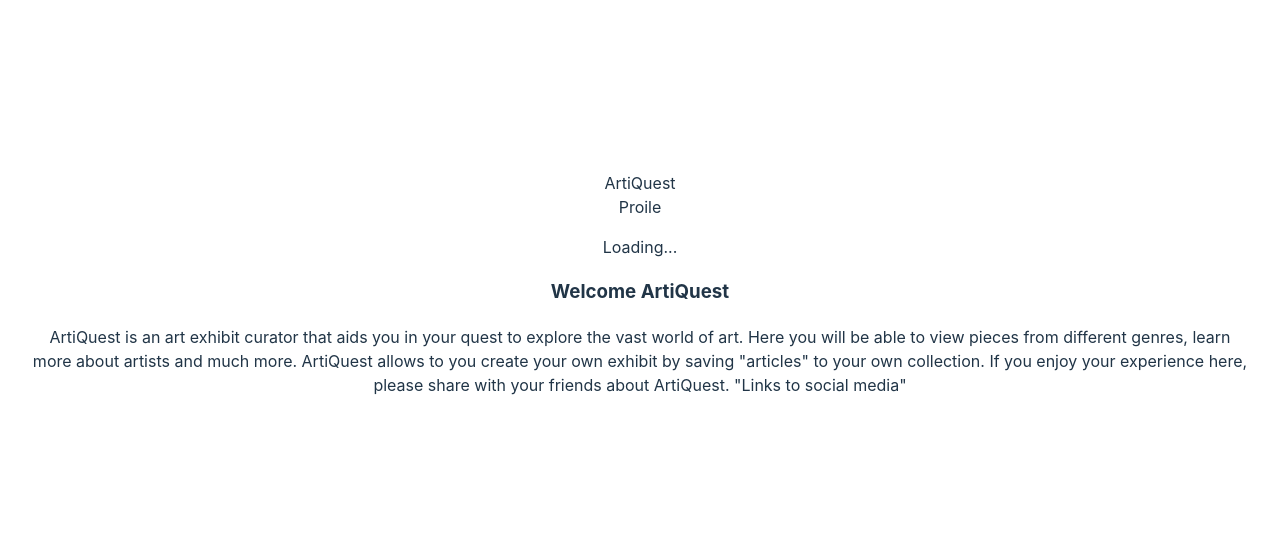
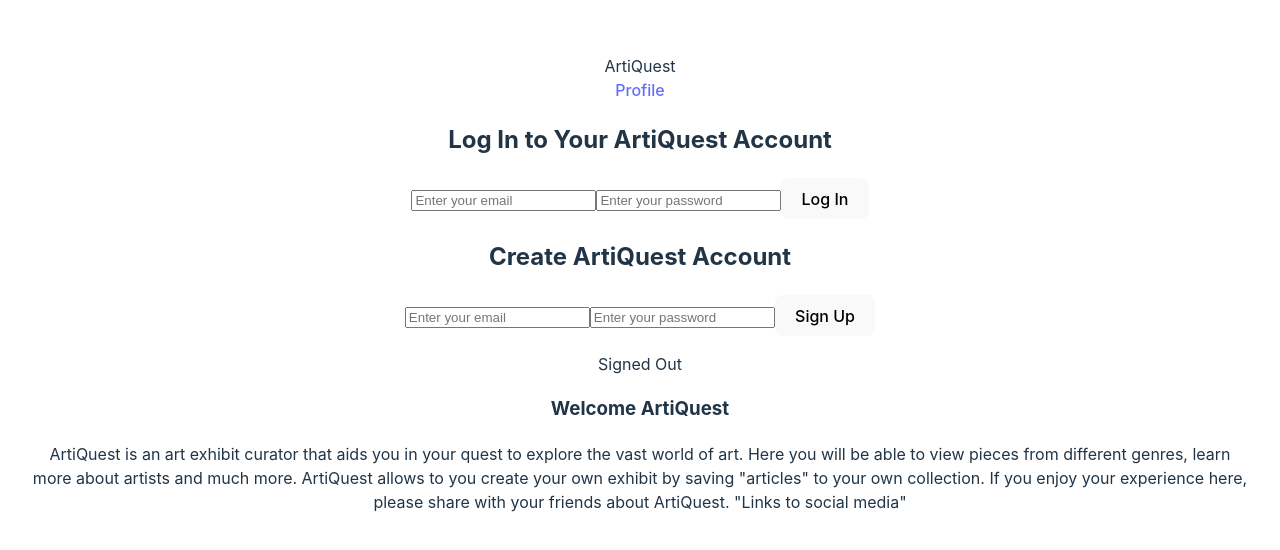
Before and after one commit to EmoryBrock/ArtExhibitCurator, a React (Vite) app: page / in a window 1280 px wide. Shown: the part 108-658 px from the top of the page. Built offline with nearby package versions, Linux system fonts and the light colour scheme; no server answers.

Commit message:
created sign in, sign up compenents with AuthDetails obj with firebase backend

```diff
--- a/package.json
+++ b/package.json
@@ -10,6 +10,7 @@
     "preview": "vite preview"
   },
   "dependencies": {
+    "firebase": "^10.12.2",
     "react": "^18.2.0",
     "react-axios": "^2.0.6",
     "react-dom": "^18.2.0"
--- a/src/App.jsx
+++ b/src/App.jsx
@@ -4,21 +4,26 @@ import Hero from './components/Hero'
 import About from './components/About'
 import Results from './components/Results'
 import ArtworkListCard from './components/ArtworkListCard'
+import SignIn from './components/auth/SignIn'
+import NewUserRegister from './components/auth/NewUserRegister'
+import AuthDetails from './components/AuthDetails'
 
 
-function App() {
-
+ function App() {
   return (
     <>
       <Header />
       <main>
-      <Hero />
+      {/* <Hero /> */}
       {/* <ArtworkListCard /> */}
       {/* <Results /> */}
+      <SignIn />
+      <NewUserRegister />
+      <AuthDetails />
       <About />
       </main>
     </>
   )
-}
+ }
 
 export default App
--- /dev/null
+++ b/src/components/AuthDetails.jsx
@@ -0,0 +1,38 @@
+import React, { useEffect, useState } from 'react';
+import { auth } from '../firebase';
+import { onAuthStateChanged, signOut } from 'firebase/auth';
+
+export default function AuthDetails() {
+  const [authUser, setAuthUser] = useState(null);
+
+  useEffect(() => {
+    const unsubscribe = onAuthStateChanged(auth, (user) => {
+      setAuthUser(user ? user : null);
+    });
+
+    return () => {
+      unsubscribe();
+    };
+  }, []);
+
+  const userSignOut = () => {
+    signOut(auth)
+      .then(() => {
+        console.log("Logout successful");
+      })
+      .catch((error) => console.log(error));
+  };
+
+  return (
+    <div>
+      {authUser ? (
+        <>
+          <p>{`Signed In as ${authUser.email}`}</p>
+          <button onClick={userSignOut}>Sign Out</button>
+        </>
+      ) : (
+        <p>Signed Out</p>
+      )}
+    </div>
+  );
+}
--- a/src/components/Header.jsx
+++ b/src/components/Header.jsx
@@ -2,6 +2,6 @@ import React from 'react'
 
 export default function Header() {
   return (
-    <><div>ArtiQuest</div><div>Proile</div></>
+    <><div>ArtiQuest</div><div><a href="#" id="login-link">Profile</a></div></>
   )
 }
--- /dev/null
+++ b/src/components/auth/NewUserRegister.jsx
@@ -0,0 +1,36 @@
+import React, { useState } from "react";
+import { auth } from '../../firebase'
+import { createUserWithEmailAndPassword } from "firebase/auth";
+
+export default function NewUserRegister() {
+  const [email, setEmail] = useState("");
+    const [password, setPassword] = useState("");
+
+    const newUserAccount = (e) => {
+      e.preventDefault()
+      createUserWithEmailAndPassword(auth,email,password)
+      .then((userCredential) => {
+        console.log(userCredential)
+      }).catch( error => {
+        console.log(error)
+      })
+    }
+// Add error catch for emails, blank email input
+// strong password prompt 6 chars, 1 number, 1 special character
+  return (
+    <div className="sign-up--container">
+      <form onSubmit={newUserAccount}>
+        <h2>Create ArtiQuest Account</h2>
+        <input type="email" placeholder="Enter your email"
+          value={email}
+          onChange={(e) => setEmail(e.target.value)}>
+        </input>
+        <input type="password" placeholder="Enter your password"
+          value={password}
+          onChange={(e) => setPassword(e.target.value)}>
+        </input>
+        <button type='submit'>Sign Up</button>
+      </form>
+    </div>
+  );
+}
--- /dev/null
+++ b/src/components/auth/SignIn.jsx
@@ -0,0 +1,35 @@
+import React, { useState } from "react";
+import { auth } from '../../firebase'
+import { signInWithEmailAndPassword } from "firebase/auth";
+
+export default function SingIn() {
+  const [email, setEmail] = useState("");
+    const [password, setPassword] = useState("");
+
+    const signIn = (e) => {
+      e.preventDefault()
+      signInWithEmailAndPassword(auth,email,password)
+      .then((userCredential) => {
+        console.log(userCredential)
+      }).catch( error => {
+        console.log(error)
+      })
+    }
+// Add error catch for emails, blank email,
+  return (
+    <div className="sign-in--container">
+      <form onSubmit={signIn}>
+        <h2>Log In to Your ArtiQuest Account</h2>
+        <input type="email" placeholder="Enter your email"
+          value={email}
+          onChange={(e) => setEmail(e.target.value)}>
+        </input>
+        <input type="password" placeholder="Enter your password"
+          value={password}
+          onChange={(e) => setPassword(e.target.value)}>
+        </input>
+        <button type='submit'>Log In</button>
+      </form>
+    </div>
+  );
+}
--- /dev/null
+++ b/src/firebase.js
@@ -0,0 +1,22 @@
+// Import the functions you need from the SDKs you need
+import { initializeApp } from "firebase/app";
+import { getAuth } from "firebase/auth"
+
+// TODO: Add SDKs for Firebase products that you want to use
+// https://firebase.google.com/docs/web/setup#available-libraries
+
+// Your web app's Firebase configuration
+const firebaseConfig = {
+  apiKey: "AIzaSyAiJgXdxnreQrb81KNsMcsx4kQ5WLR3h_s",
+  authDomain: "artcurator-6a39c.firebaseapp.com",
+  projectId: "artcurator-6a39c",
+  storageBucket: "artcurator-6a39c.appspot.com",
+  messagingSenderId: "120857779015",
+  appId: "1:120857779015:web:28f2c9093d894f4db14a62"
+};
+
+// Initialize Firebase
+const app = initializeApp(firebaseConfig);
+
+// Initialize Firebase Authentication and get a reference to the service
+export const auth = getAuth(app)
```
Also changed, not shown: 2 other files (tests, documents, lock files or other folders).
